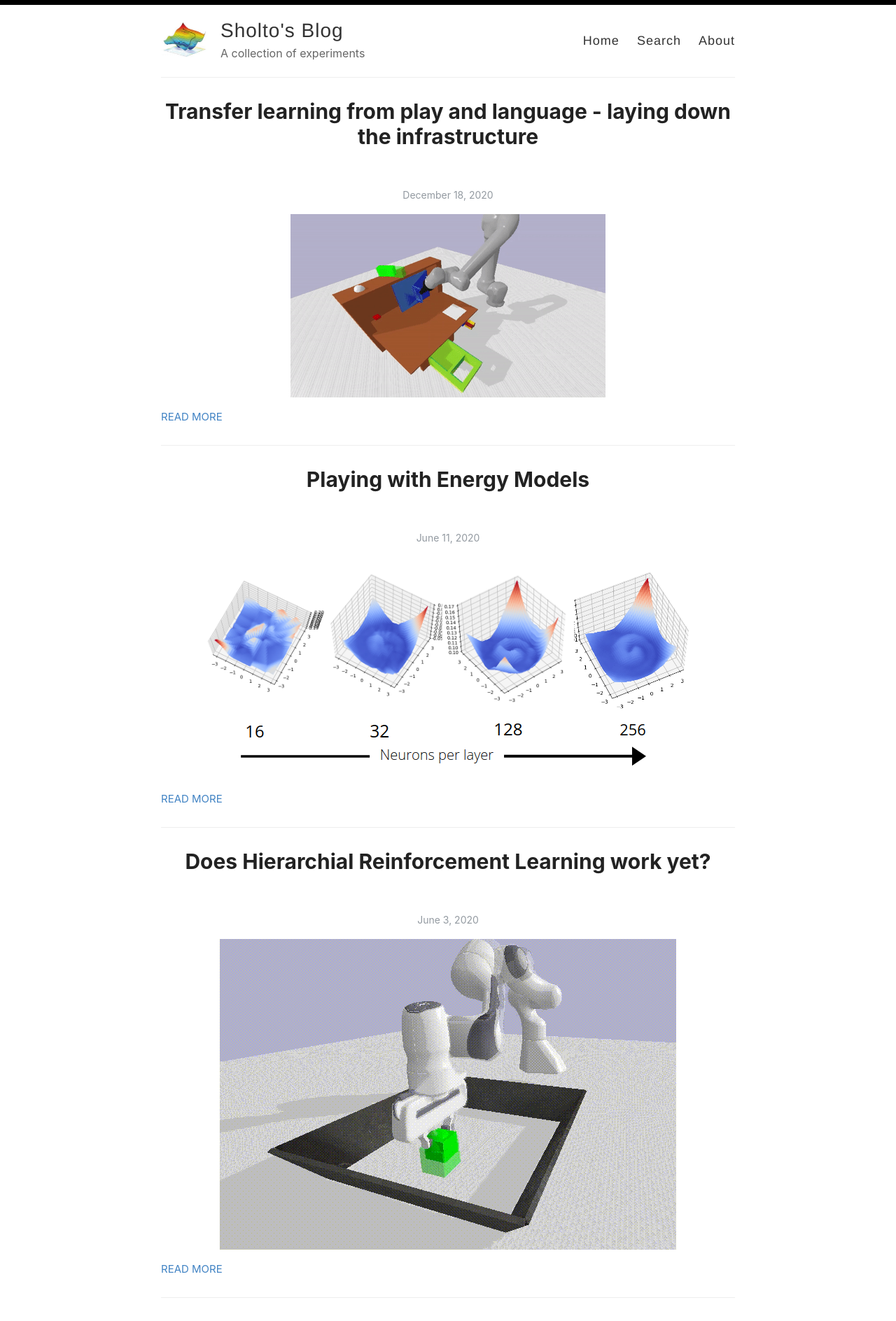
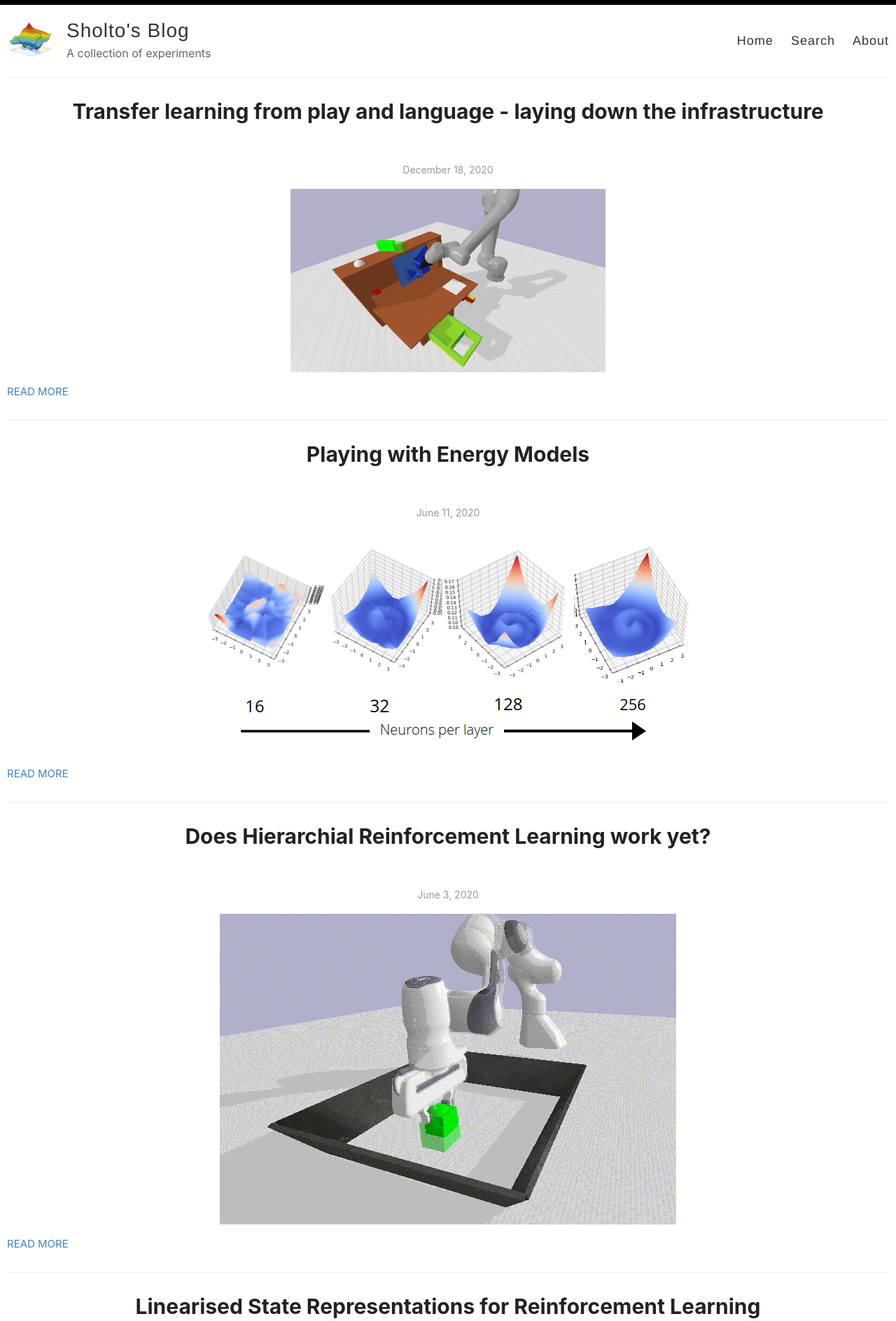
Before and after one commit to sholtodouglas/sholtodouglas.github.io, a Jekyll site: the page built from index.html, in a window 1280 px wide. Shown: the top 1888 px of the page at 70% size. Built offline with Jekyll 4.4.1, drawn with Linux system fonts in a browser that asks for light colours; the list of posts is cut into pages by our own code.

Commit message:
Update style.scss

```diff
--- a/assets/style.scss
+++ b/assets/style.scss
@@ -32,7 +32,7 @@ body {
 
 .container {
   margin: 0 auto;
-  max-width: 840px;
+  max-width: 10040px;
   padding: 0 10px;
   width: 100%;
 }
```
